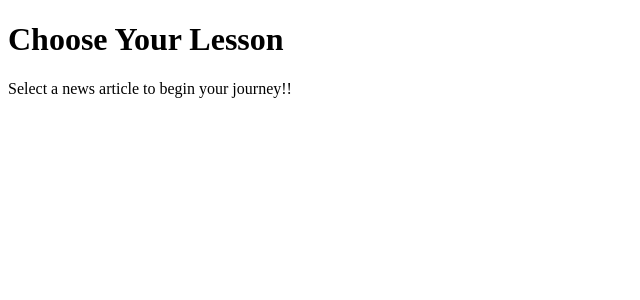
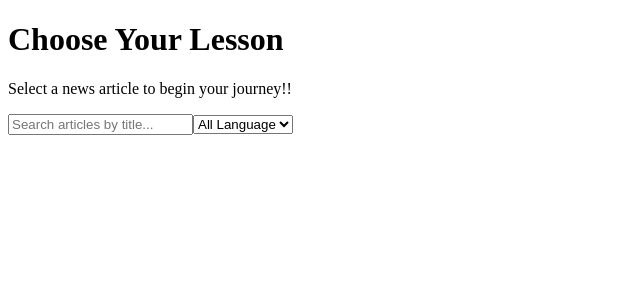
Before and after one commit to raptor1820/News2Lang, a Next.js app in the folder frontend/: page /articles in a window 1280 px wide. Shown: the top 300 px of the page, without its empty margins (0-640 px from the left). Built offline with nearby package versions, Linux system fonts and the light colour scheme.

Commit message:
add filter to the main page

```diff
--- a/frontend/src/app/articles/page.tsx
+++ b/frontend/src/app/articles/page.tsx
@@ -1,4 +1,6 @@
 //this will be the main page
+
+import { ArticleFilter } from "../components/ArticleFilter";
 
 export default async function ArticlesPage() {
   return (
@@ -13,6 +15,8 @@ export default async function ArticlesPage() {
           Select a news article to begin your journey!!
         </p>
       </div>
+
+      <ArticleFilter />
     </main>
   );
 }
```
